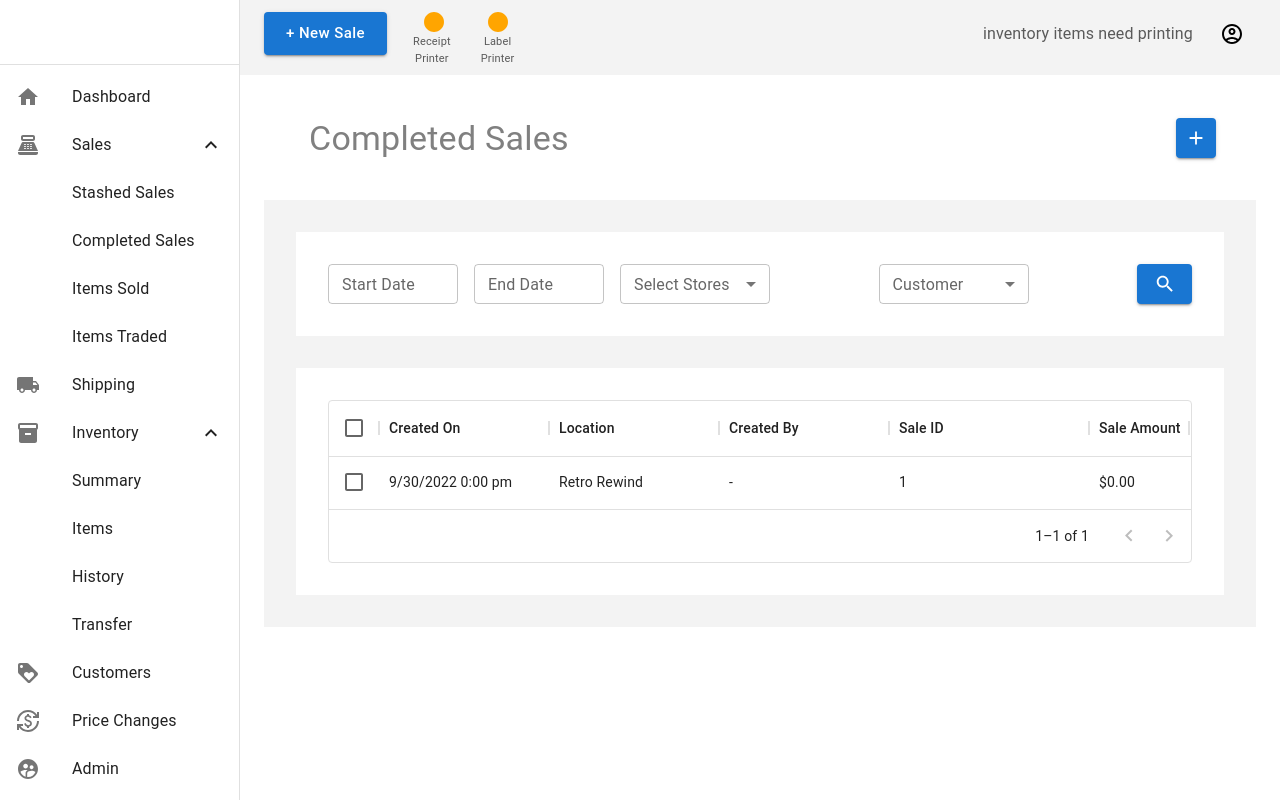
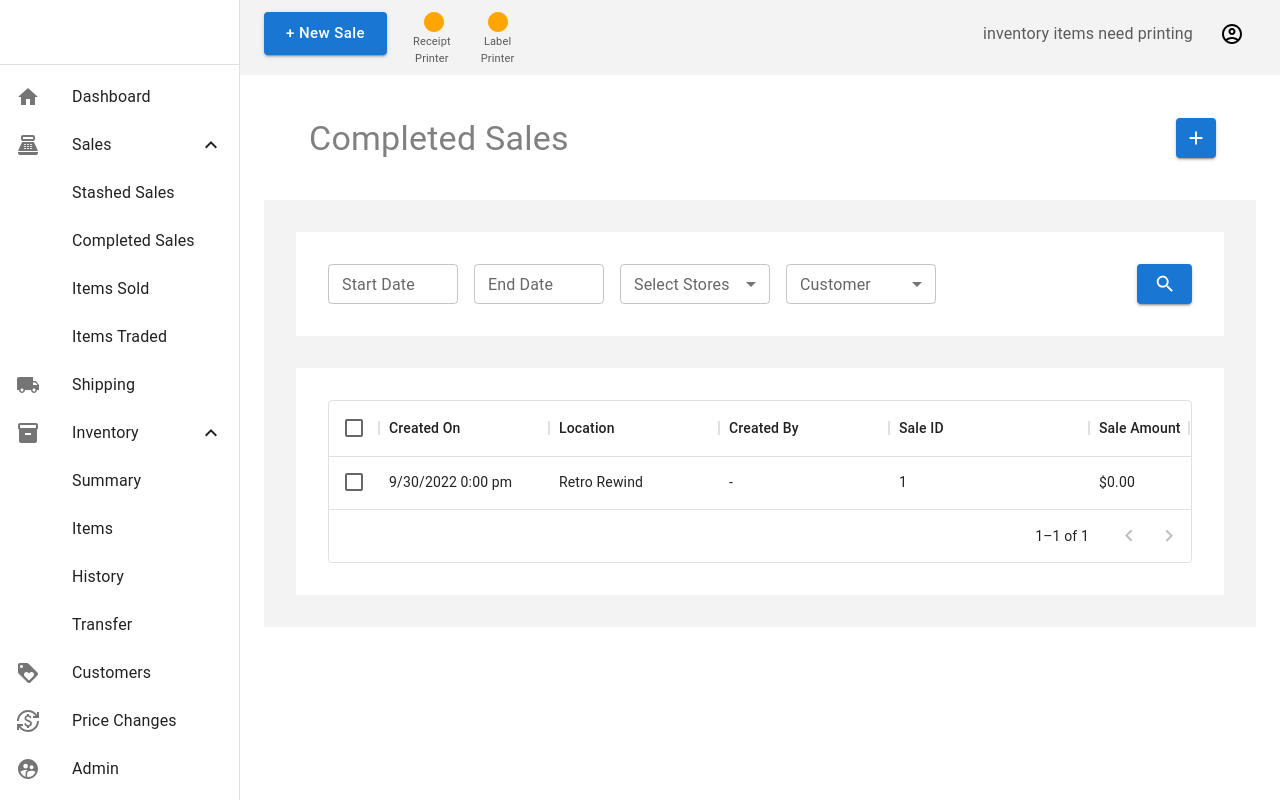
Before and after one commit to ginilo/cs160, a React (Create React App) app: page /Sales/CompletedSales in a window 1280 px wide. Built offline with nearby package versions, Linux system fonts and the light colour scheme; the HTML template or start-up script is replaced by a standard one.

Commit message:
Changed spacing issue with the select menus in CompletedSales page.

```diff
--- a/src/components/CompletedSales.js
+++ b/src/components/CompletedSales.js
@@ -65,6 +65,11 @@ function CompletedSales() {
                 <Stack direction="row" spacing={2}>
                 <TextField id="outlined-basic" label="Start Date" variant="outlined" size="small" style={{maxWidth: '130px'}}/>
                 <TextField id="outlined-basic" label="End Date" variant="outlined" size="small" style={{maxWidth: '130px'}}/>
+                <Box
+                    component="div"
+                    sx={{flexGrow:1}}
+                >
+                    <Stack direction="row" spacing={2}>
                     <Box sx={{ minWidth: 120 }}>
                             <FormControl sx={{minWidth: 150 }} size="small">
                                 <InputLabel htmlFor='store-select'>Select Stores</InputLabel>
@@ -81,7 +86,7 @@ function CompletedSales() {
                                 </Select>
                             </FormControl>
                         </Box>
-                    <Box sx={{ minWidth: 120, flexGrow: 1 }}>
+                        <Box sx={{ minWidth: 120}}>
                             <FormControl sx={{minWidth: 150 }} size="small">
                                 <InputLabel htmlFor='store-select'>Customer</InputLabel>
                                 <Select
@@ -96,6 +101,8 @@ function CompletedSales() {
                                 <MenuItem value={'Customer 3'}>Customer 3</MenuItem>
                                 </Select>
                             </FormControl>
+                        </Box>
+                        </Stack>
                     </Box>
                     <Button variant="contained" size="large" startIcon={<SearchIcon />} style={{maxWidth: '55px', maxHeight: '40px', minWidth: '55px', minHeight: '40px', paddingRight: '10px'}}></Button>
                 </Stack>
```
Lines whose indentation alone changed are shown as unchanged.
